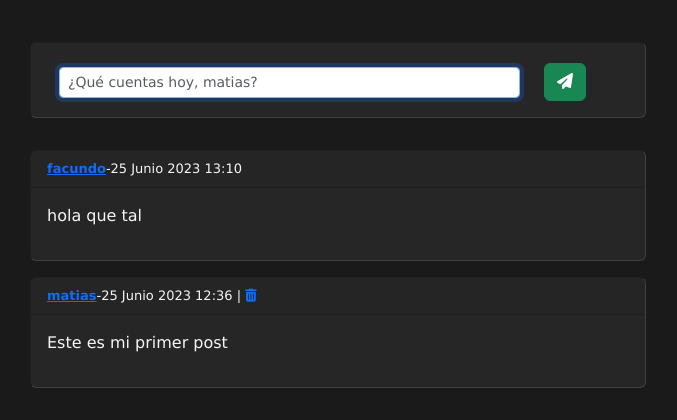
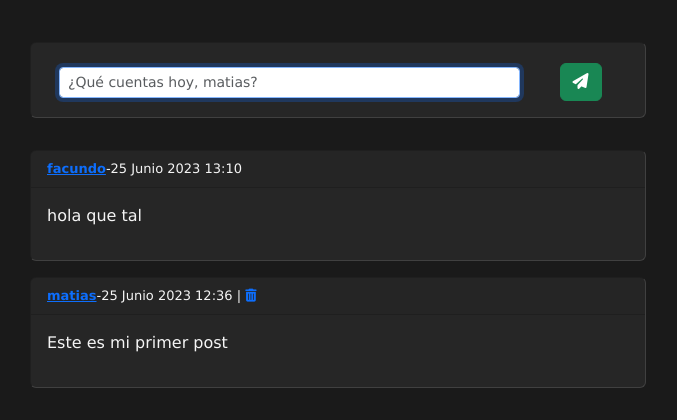
Before and after one commit to bernardisApps/bernardis_blog, a Django app: page / in a window 1280 px wide. Shown: the part 58-478 px from the top of the page, without its empty margins (302-979 px from the left). Run offline with Django 4.2, Linux system fonts and the light colour scheme; a user stored in the database is signed in; data comes from the database, SQL or seed files in the repository; some libraries are stand-ins or nearby versions.

Commit message:
acomodamientos

```diff
--- a/templates/main.html
+++ b/templates/main.html
@@ -16,7 +16,7 @@
                                     placeholder="¿Qué cuentas hoy, {{user.username}}?" required maxlength="150"
                                     name="contenido" id="quepasa">
                             </div>
-                            <div class="col-2 mt-1">
+                            <div class="col-2 mt-1" style="text-align: center;">
                                 <button type="submit" class="btn btn-success"><i class="fa fa-send"></i></button>
                             </div>
                         </div>
```
